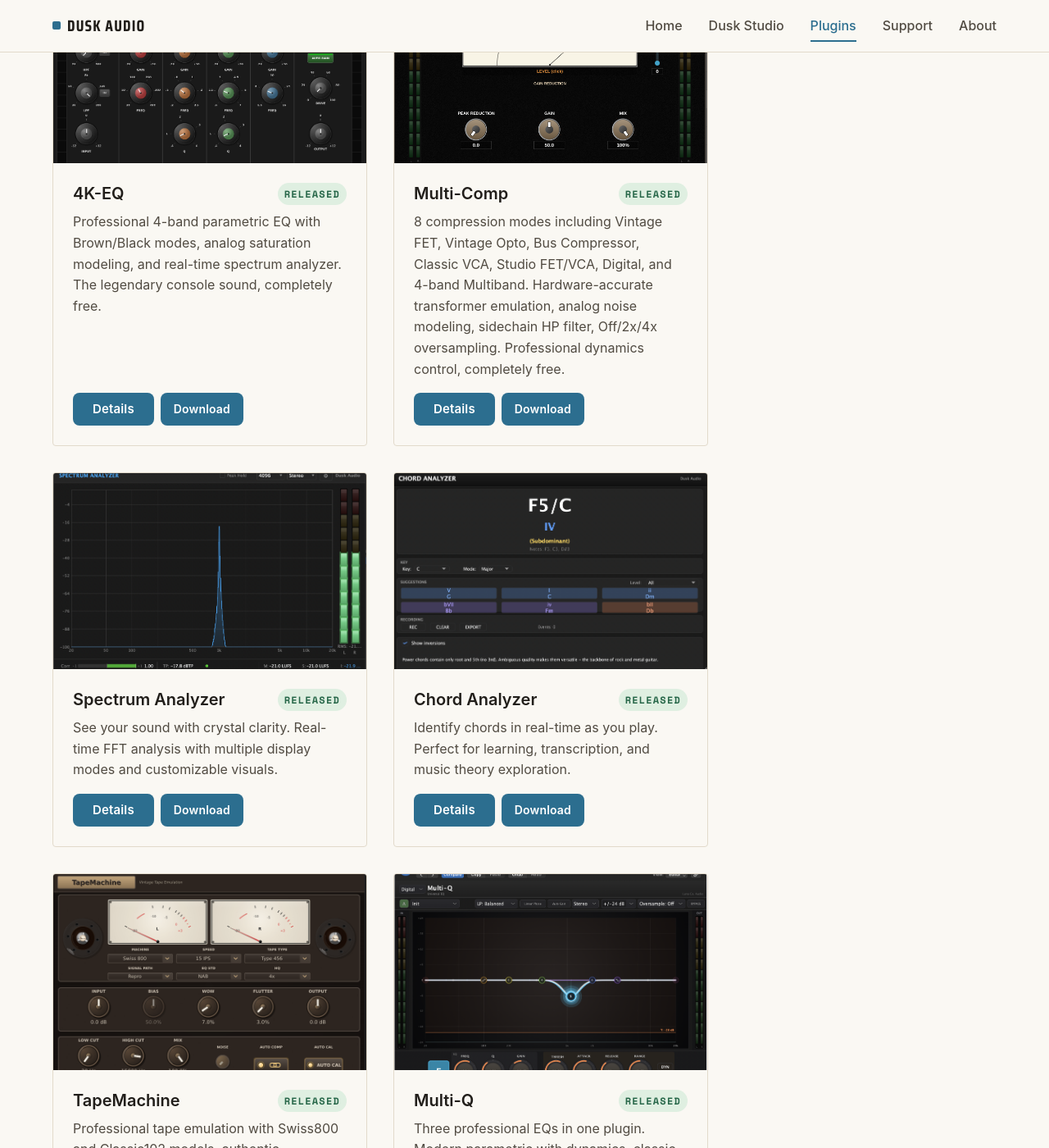
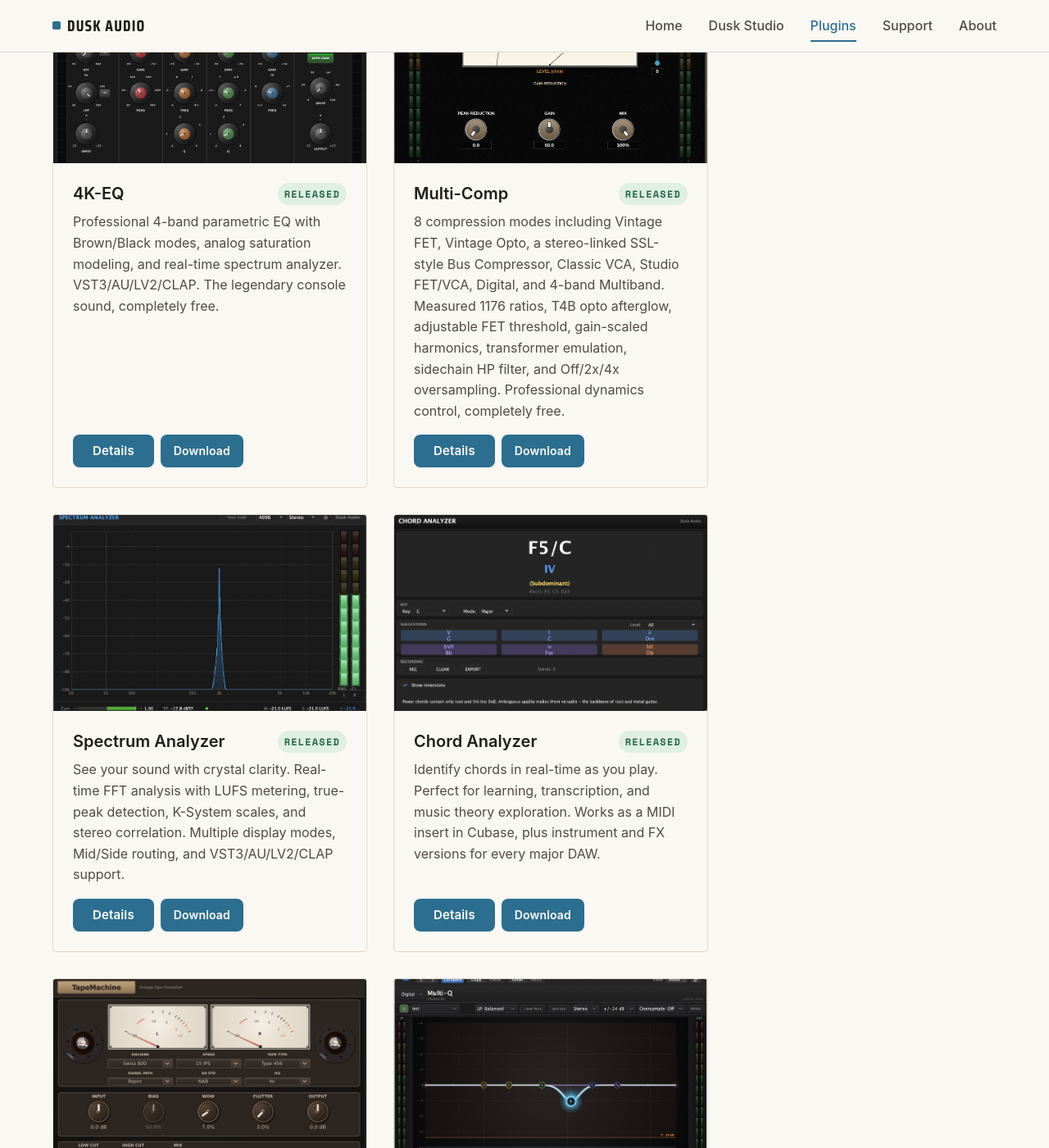
Before and after one commit to dusk-audio/dusk-audio.github.io, a Jekyll site: the page built from plugins/index.md, in a window 1280 px wide and 1400 px high, scrolled down 497 px. Shown: the whole window at 82% size. Built offline with Jekyll 4.4.1, drawn with Linux system fonts in a browser that asks for light colours; some of the changed text lies outside the part shown.

Commit message:
content: sync plugin descriptions and manuals to current releases
- plugins.yml: Multi-Comp stereo-linked SSL bus + measured 1176 + T4B +
  FET threshold; Spectrum Analyzer LUFS/K-System/true-peak + CLAP; Multi-Q
  British E-series transformer saturation; 4K-EQ CLAP; Chord Analyzer
  Cubase MIDI insert
- Rebuild all plugin manual PDFs from the updated markdown

```diff
--- a/_data/plugins.yml
+++ b/_data/plugins.yml
@@ -2,17 +2,18 @@
   slug: 4k-eq
   tagline: Classic British Console EQ Emulation
   description: Professional 4-band parametric EQ with Brown/Black modes, analog saturation
-    modeling, and real-time spectrum analyzer. The legendary console sound, completely
-    free.
+    modeling, and real-time spectrum analyzer. VST3/AU/LV2/CLAP. The legendary console
+    sound, completely free.
   status: released
   featured: true
   version: 1.0.10
 - name: Multi-Comp
   slug: multi-comp
   tagline: Multi-mode dynamics compressor
-  description: 8 compression modes including Vintage FET, Vintage Opto, Bus Compressor,
-    Classic VCA, Studio FET/VCA, Digital, and 4-band Multiband. Hardware-accurate
-    transformer emulation, analog noise modeling, sidechain HP filter, Off/2x/4x oversampling.
+  description: 8 compression modes including Vintage FET, Vintage Opto, a stereo-linked
+    SSL-style Bus Compressor, Classic VCA, Studio FET/VCA, Digital, and 4-band Multiband.
+    Measured 1176 ratios, T4B opto afterglow, adjustable FET threshold, gain-scaled
+    harmonics, transformer emulation, sidechain HP filter, and Off/2x/4x oversampling.
     Professional dynamics control, completely free.
   status: released
   featured: true
@@ -20,8 +21,9 @@
 - name: Spectrum Analyzer
   slug: spectrum-analyzer
   tagline: Real-time FFT spectrum visualization
-  description: See your sound with crystal clarity. Real-time FFT analysis with multiple
-    display modes and customizable visuals.
+  description: See your sound with crystal clarity. Real-time FFT analysis with LUFS
+    metering, true-peak detection, K-System scales, and stereo correlation. Multiple
+    display modes, Mid/Side routing, and VST3/AU/LV2/CLAP support.
   status: released
   featured: true
   version: 1.0.1
@@ -29,7 +31,8 @@
   slug: chord-analyzer
   tagline: Intelligent chord detection and display
   description: Identify chords in real-time as you play. Perfect for learning, transcription,
-    and music theory exploration.
+    and music theory exploration. Works as a MIDI insert in Cubase, plus instrument
+    and FX versions for every major DAW.
   status: released
   featured: true
   version: 1.1.4
@@ -51,7 +54,8 @@
   slug: multi-q
   tagline: Universal EQ — Digital, British Console, and Tube
   description: Three professional EQs in one plugin. Modern parametric with dynamics,
-    classic British console emulation, and vintage passive tube EQ. Completely free.
+    classic British console emulation with E-series transformer-core low-end saturation,
+    and vintage passive tube EQ. Completely free.
   status: released
   featured: true
   version: 0.10.7
```
Also changed, not shown: 8 other files.
